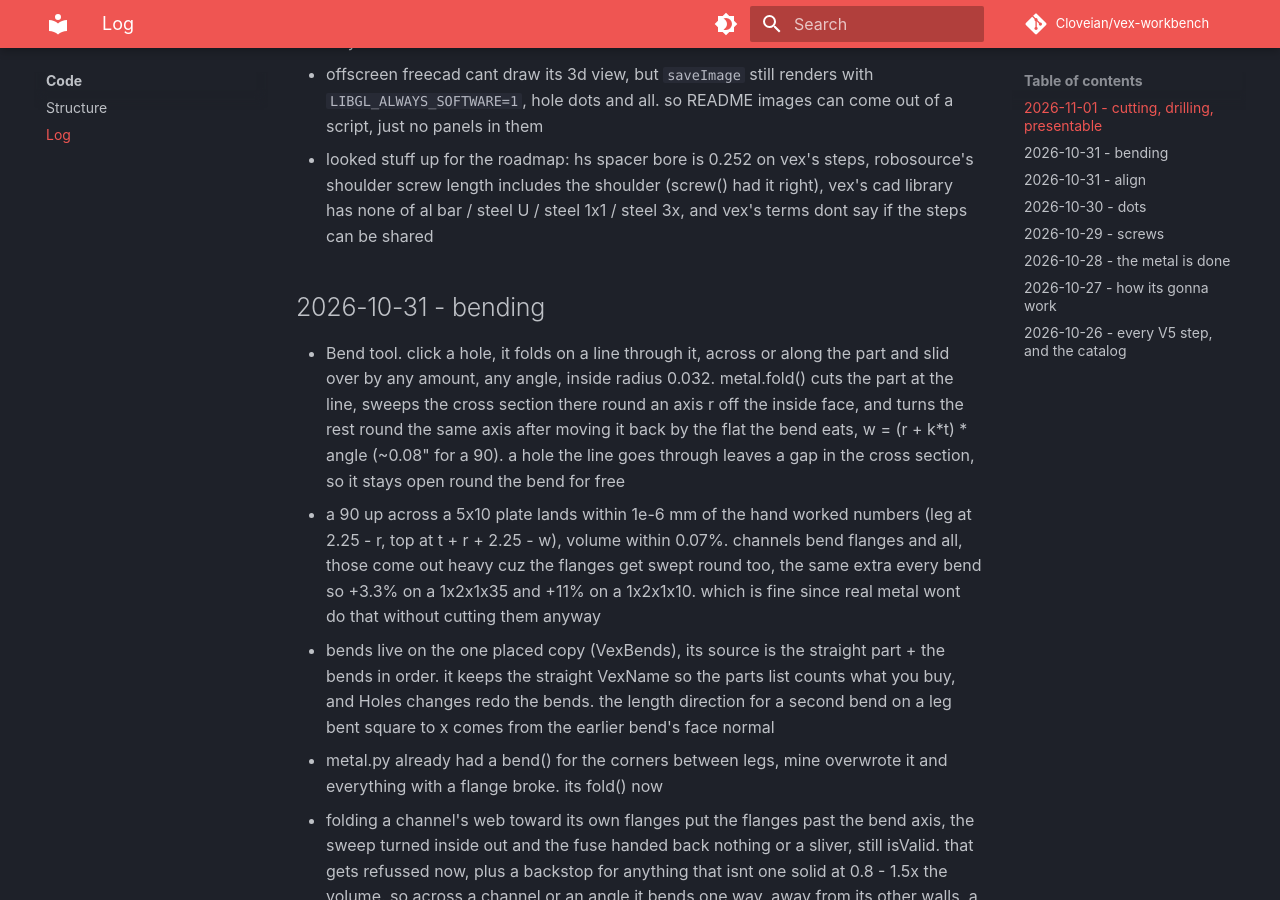
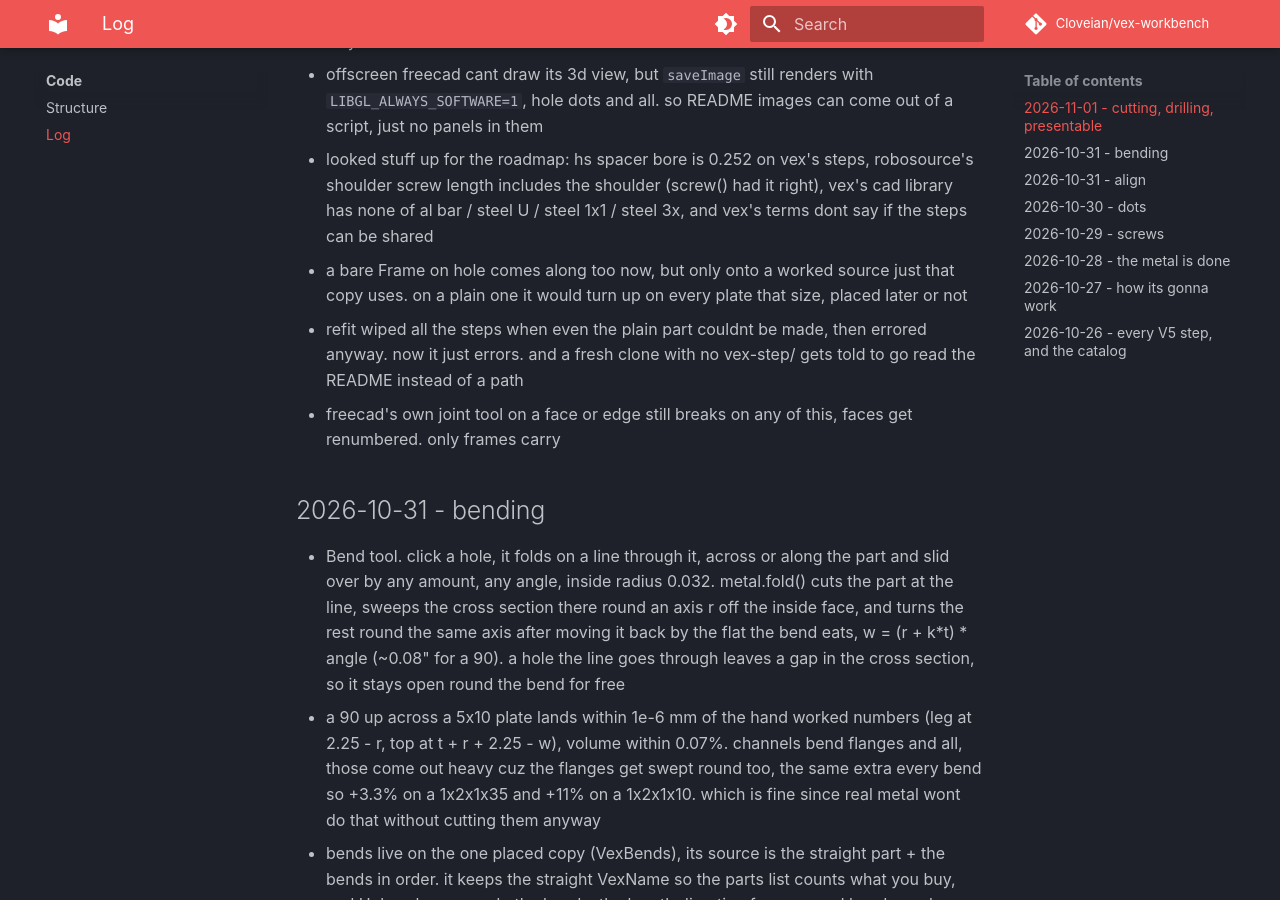
Before and after one commit to Cloveian/vex-workbench, an MkDocs documentation site: the page built from docs/code/log.md, in a window 1280 px wide and 900 px high, scrolled down 1184 px. Built offline with MkDocs 1.6.1 and Material for MkDocs 9.7.7, drawn with Linux system fonts in a browser that asks for light colours; comment, search, counter and statistics services are not loaded.

Commit message:
log on the afternoon

```diff
--- a/docs/code/log.md
+++ b/docs/code/log.md
@@ -13,6 +13,9 @@
 - joints come over to the new source when a part gets bent, cut or drilled, for holes that are still in the same spot. the joint refs are just names of LCSs in the source, so a new source = every joint on that part pointing at nothing. ones on a hole a bend moved still break, that ones a decision (folow the hole? delete the joint?). it runs on every size change too, any part, and a standoff or spacer keeps the joint on the end that didnt move. its Seat points in while the end's normal points out, so the axis matches either way round
 - offscreen freecad cant draw its 3d view, but `saveImage` still renders with `LIBGL_ALWAYS_SOFTWARE=1`, hole dots and all. so README images can come out of a script, just no panels in them
 - looked stuff up for the roadmap: hs spacer bore is 0.252 on vex's steps, robosource's shoulder screw length includes the shoulder (screw() had it right), vex's cad library has none of al bar / steel U / steel 1x1 / steel 3x, and vex's terms dont say if the steps can be shared
+- a bare Frame on hole comes along too now, but only onto a worked source just that copy uses. on a plain one it would turn up on every plate that size, placed later or not
+- refit wiped all the steps when even the plain part couldnt be made, then errored anyway. now it just errors. and a fresh clone with no vex-step/ gets told to go read the README instead of a path
+- freecad's own joint tool on a face or edge still breaks on any of this, faces get renumbered. only frames carry
 
 ## 2026-10-31 - bending
 
```
